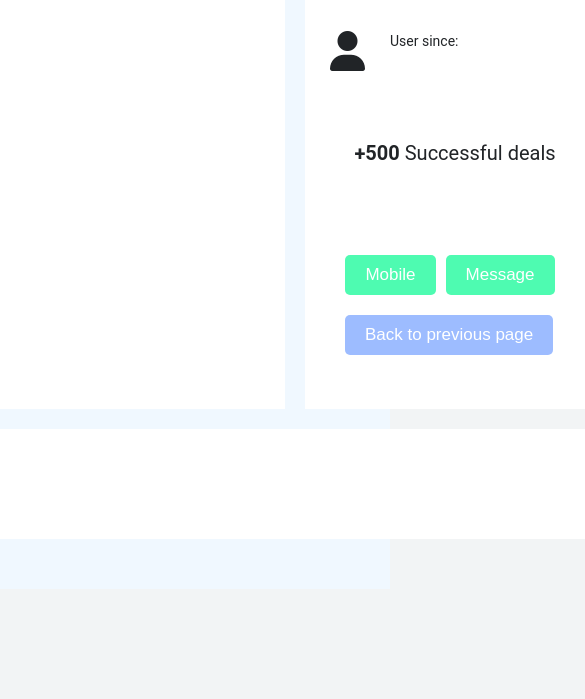
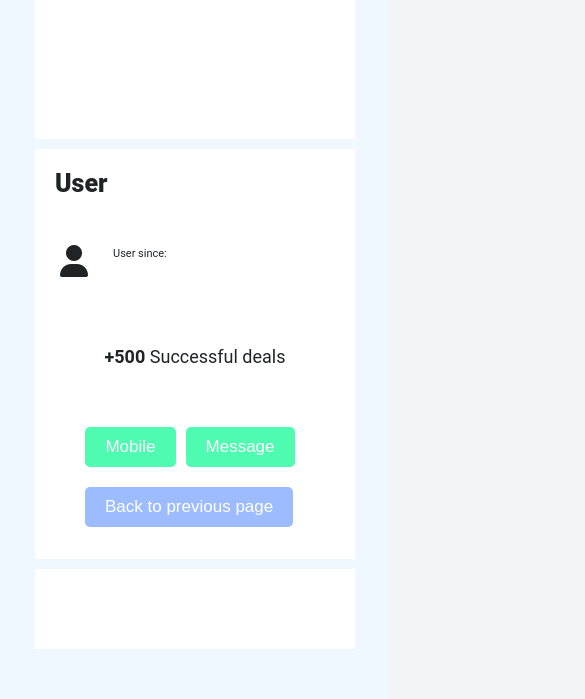
Before and after one commit to JS-Fundamental/mk-0, a plain HTML site: page post.html in a window 390 px wide. Shown: the part 221-920 px from the top of the page, 585 px wide, since content can reach past the window. Before the commit the page ends 844 px from the top, so only its background shows below. Drawn offline with Linux system fonts and the light colour scheme.

Commit message:
Did media queries for post page

```diff
--- a/style.css
+++ b/style.css
@@ -357,7 +357,7 @@ nav {
 
 /* Media queries. CSS Breakpoints based on content. */
 /* This means you add a breakpoint when the content looks misaligned */
-/* 1400px */
+/* Main page 1400px */
 @media (width <= 1400px) {
   .wrapper {
     width: 960px;
@@ -370,7 +370,7 @@ nav {
   }
 }
 
-/* 1010px */
+/* Main page 1010px */
 @media (width <= 1010px) {
   .wrapper {
     width: 620px;
@@ -382,7 +382,7 @@ nav {
   }
 }
 
-/* 674px */
+/* Main page 674px */
 @media (width <= 674px) {
   .nav {
     padding: 1rem 0;
@@ -408,3 +408,104 @@ nav {
     margin-top: 7rem;
   }
 }
+
+/* Post page 860px */
+@media (width <= 860px) {
+  .container {
+    display: flex;
+    flex-direction: column;
+    align-items: center;
+    margin-top: 2rem;
+  }
+
+  .user {
+    width: 50rem;
+    height: 48rem;
+  }
+
+  .btn-back {
+    margin-left: 14rem;
+  }
+
+  .description {
+    width: 50rem;
+  }
+
+  .description article {
+    padding-top: 1rem ;
+  }
+}
+
+/* Post page 674px */
+@media (width <= 674px) {
+  .main-container {
+    margin-top: 2rem;
+  }
+
+  .container {
+    gap: 1rem;
+    margin-top: 4rem;
+  }
+
+  .photo {
+    width: 32rem;
+    height: 30rem;
+  }
+
+  .photo img {
+    width: 19rem;
+  }
+
+  .user {
+    width: 32rem;
+    height: 41rem;
+  }
+
+  .user h2 {
+    padding: 2rem 2rem;
+    font-size: 2.5rem;
+  }
+
+  .user-info {
+    font-size: 1.1rem;
+  }
+
+  .user-icon {
+    font-size: 3.2rem;
+  }
+
+  .name-general p:first-child {
+    font-size: 1.8rem;
+  }
+
+  .deals {
+    font-size: 1.8rem;
+  }
+
+  .communication {
+    padding-top: 2rem;
+  }
+
+  .btn-back {
+    margin-left: 5rem;
+  }
+
+  .description {
+    width: 32rem;
+    margin-top: 1rem;
+  }
+
+  .description h2 {
+    padding-top: 2rem;
+    font-size: 2rem;
+  }
+
+  .price {
+    font-size: 3rem;
+  }
+
+  .description article {
+    font-size: 1.7rem;
+    padding-top: 0;
+  }
+}
```
